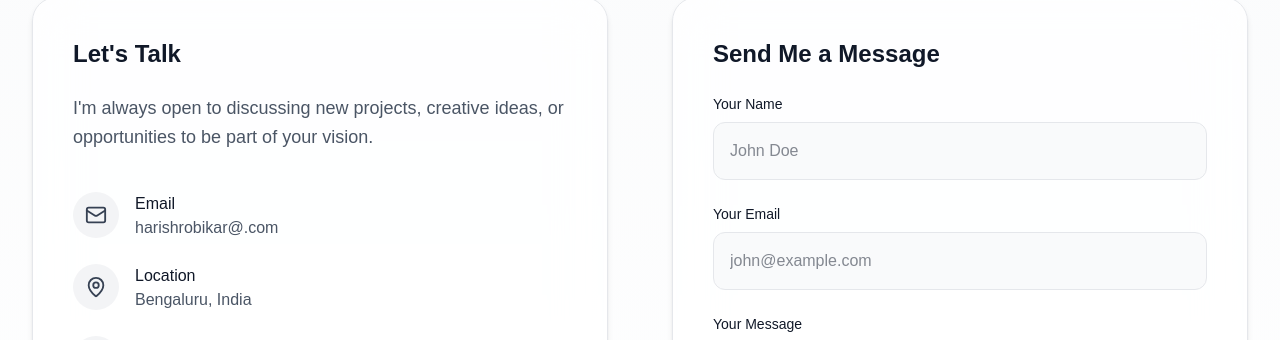
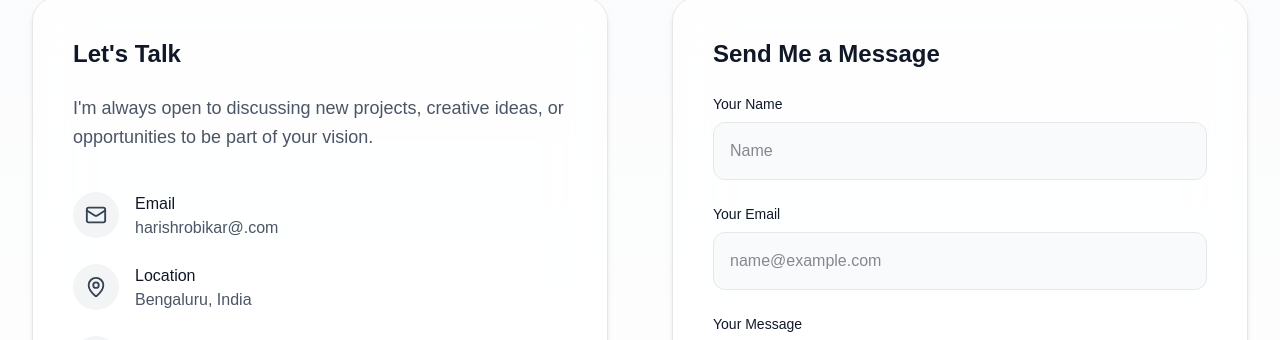
Before and after one commit to harish-robikar/Portfolio, a Next.js app: page / in a window 1280 px wide. Shown: the part 5175-5515 px from the top of the page. Built offline with nearby package versions, Linux system fonts and the light colour scheme.

Commit message:
feat: change

```diff
--- a/src/components/contact/contact.tsx
+++ b/src/components/contact/contact.tsx
@@ -182,7 +182,7 @@ const Contact = () => {
                   type="text"
                   id="name"
                   name="name"
-                  placeholder="John Doe"
+                  placeholder="Name"
                   value={form.name}
                   onChange={handleChange}
                   required
@@ -201,7 +201,7 @@ const Contact = () => {
                   type="email"
                   id="email"
                   name="email"
-                  placeholder="john@example.com"
+                  placeholder="name@example.com"
                   value={form.email}
                   onChange={handleChange}
                   required
```
